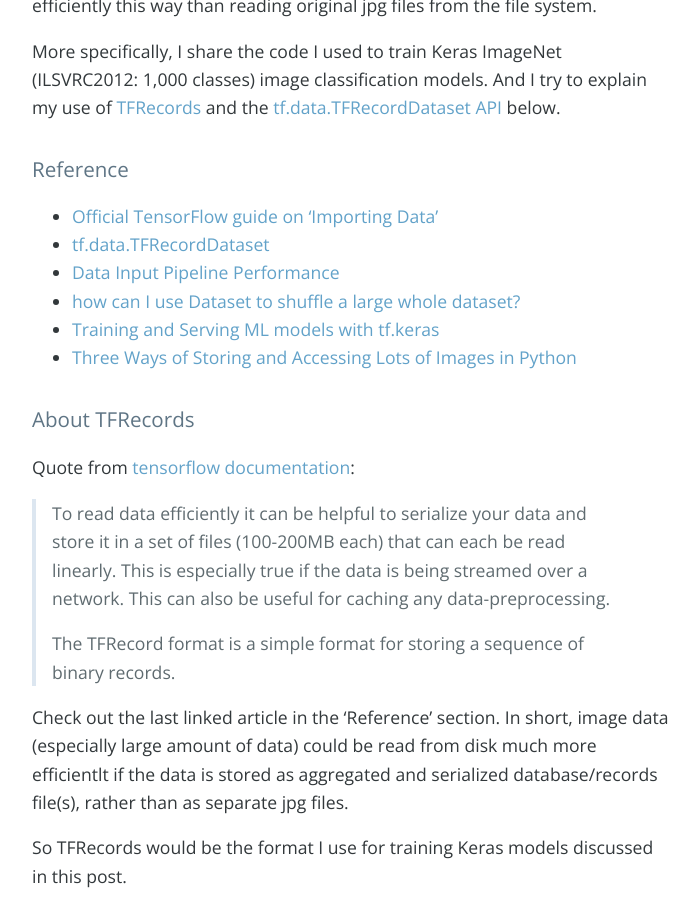
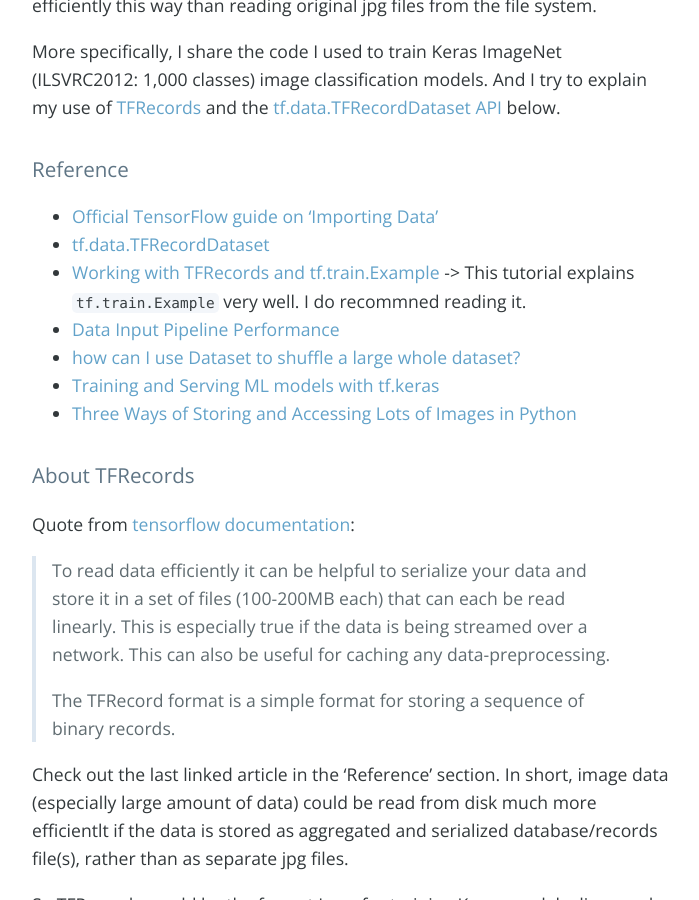
Before and after one commit to jkjung-avt/jkjung-avt.github.io, a Jekyll site: the page built from _posts/2019-07-12-tfrecords-for-keras.md, in a window 1280 px wide and 900 px high, scrolled down 653 px. Shown: the whole window, without its empty margins (288-987 px from the left). Built offline with Jekyll 4.4.1, drawn with Linux system fonts in a browser that asks for light colours; nearby versions of some CDN libraries; comment, search, counter and statistics services are not loaded.

Commit message:
Add a link to 'Working with TFRecords and tf.train.Example' tutorial

```diff
--- a/_posts/2019-07-12-tfrecords-for-keras.md
+++ b/_posts/2019-07-12-tfrecords-for-keras.md
@@ -18,6 +18,7 @@
 
 * [Official TensorFlow guide on 'Importing Data'](https://www.tensorflow.org/guide/datasets)
 * [tf.data.TFRecordDataset](https://www.tensorflow.org/api_docs/python/tf/data/TFRecordDataset)
+* [Working with TFRecords and tf.train.Example](https://towardsdatascience.com/working-with-tfrecords-and-tf-train-example-36d111b3ff4d) -> This tutorial explains `tf.train.Example` very well.  I do recommned reading it.
 * [Data Input Pipeline Performance](https://www.tensorflow.org/guide/performance/datasets)
 * [how can I use Dataset to shuffle a large whole dataset?](https://github.com/tensorflow/tensorflow/issues/14857#issuecomment-347261151)
 * [Training and Serving ML models with tf.keras](https://medium.com/tensorflow/training-and-serving-ml-models-with-tf-keras-fd975cc0fa27)
```
